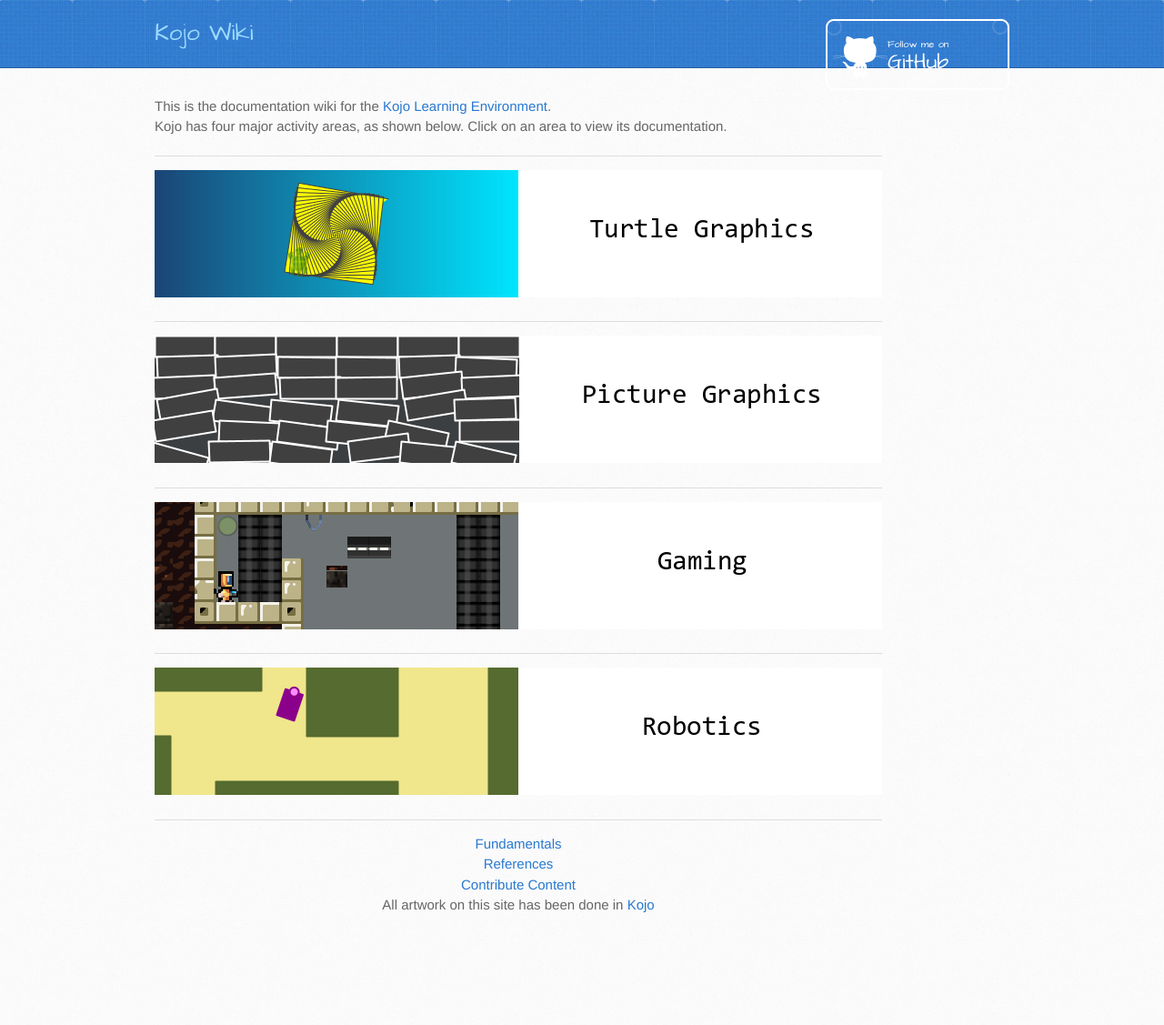
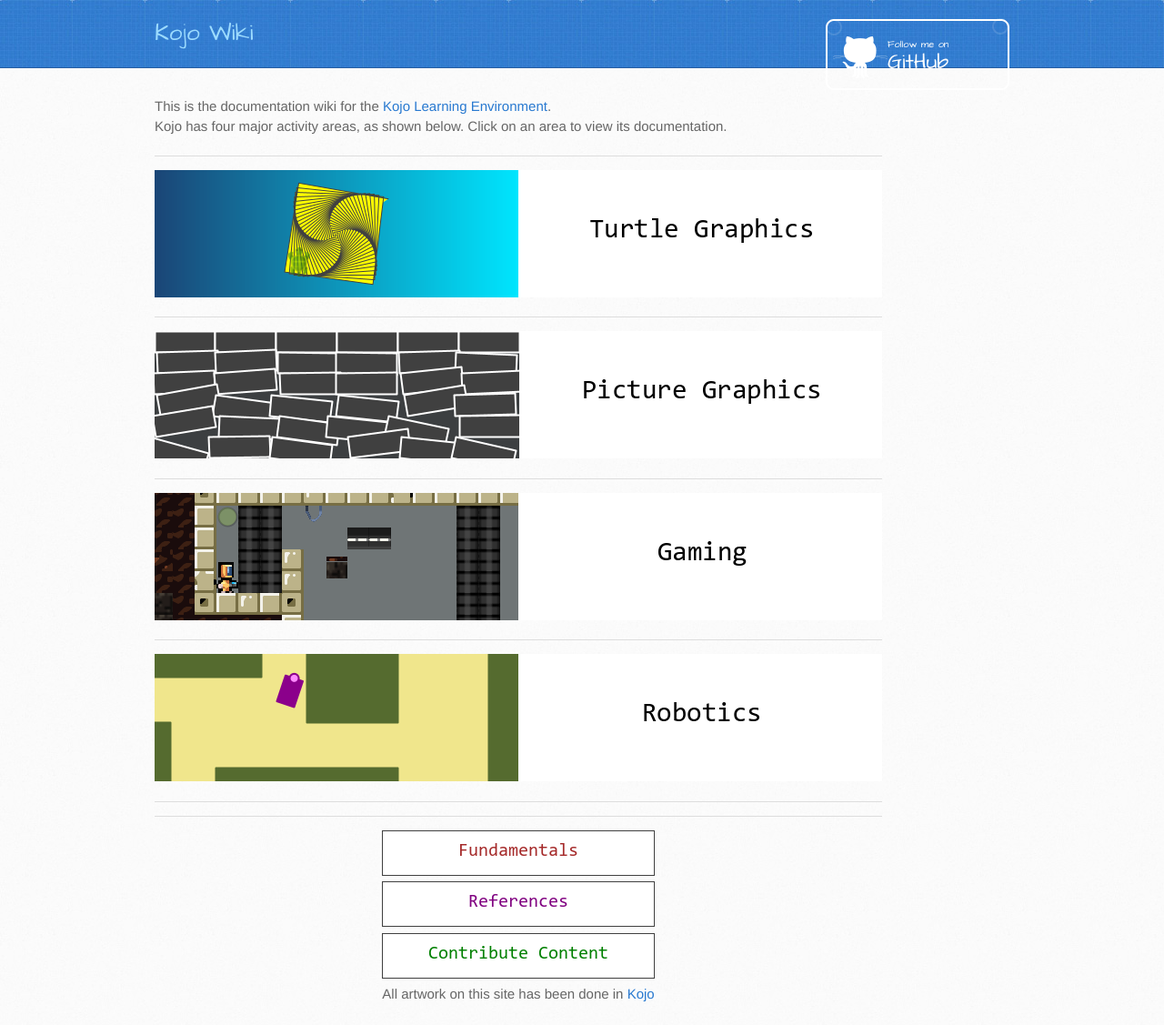
Before and after one commit to kojodoc/kojodoc.github.io, a Jekyll site: the page built from index.md, in a window 1280 px wide. Shown: the whole page at 91% size. Built offline with Jekyll 4.4.1, drawn with Linux system fonts in a browser that asks for light colours; the repository's description, which GitHub fills in, is left out; before the commit the page ends 1029 px from its top, so only the background shows below that.

Commit message:
Tweak home page.

```diff
--- a/index.md
+++ b/index.md
@@ -4,18 +4,21 @@ title: "Happy Jekylling!"
 ---
 This is the documentation wiki for the [Kojo Learning Environment](http://www.kogics.net/kojo).
 Kojo has four major activity areas, as shown below. Click on an area to view its documentation.
-* * *
-[<img src="turtle-graphics.png">](turtle-index.html)
-* * *
-[<img src="picture-graphics.png">](picture-index.html)
-* * *
-[<img src="gaming.png">](gaming-index.html)
-* * *
-[<img src="robotics.png">](robotics-index.html)
-* * *
 <div style="text-align:center">
-  <a href="fundamentals-index.html">Fundamentals</a> <br/>
-  <a href="references-index.html">References</a> <br/>
-  <a href="contribute.html">Contribute Content</a> <br/>
-  All artwork on this site has been done in <a href="http://www.kogics.net/kojo">Kojo</a>
+    <hr/>
+    <a href="turtle-index.html"><img src="turtle-graphics.png"/></a>
+    <hr/>
+    <a href="picture-index.html"><img src="picture-graphics.png"/></a>
+    <hr/>
+    <a href="gaming-index.html"><img src="gaming.png"/></a>
+    <hr/>
+    <a href="robotics-index.html"><img src="robotics.png"/></a>
+    <hr/>
 </div>
+<div style="text-align:center">
+    <hr/>
+    <a href="fundamentals-index.html"><img src="fundamentals.png"/></a> <br/>
+    <a href="references-index.html"><img src="references.png"/></a> <br/>
+    <a href="contribute.html"><img src="contribute.png"/></a> <br/>
+    All artwork on this site has been done in <a href="http://www.kogics.net/kojo">Kojo</a>
+</div>
```
Also changed, not shown: contribute.png (added), fundamentals.png (added), references.png (added).
